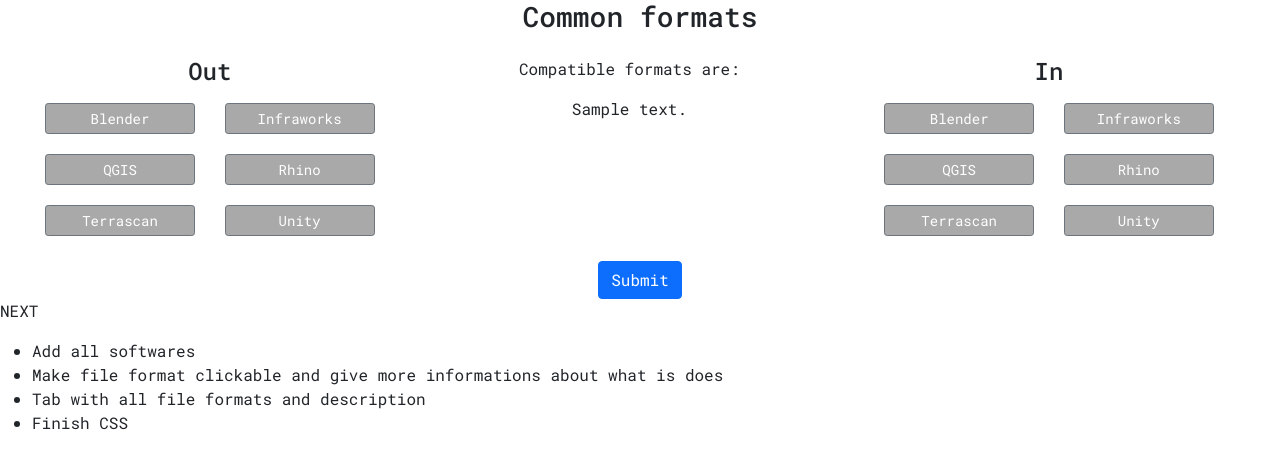
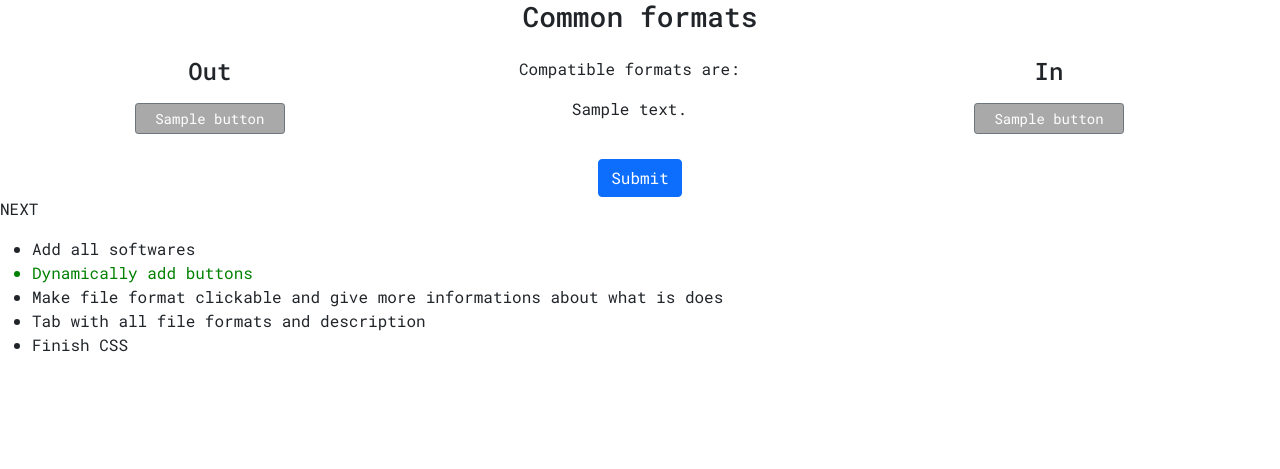
Before and after one commit to melindafemminis/file-format-comp, a Flask app: template templates/index.html in a window 1280 px wide. Shown: the top 469 px of the page. Run offline with Flask 2, Linux system fonts and the light colour scheme; the template is opened without the code that fills it: most values are stand-ins (such as "Sample title", 1, 10 or a date in 2020).

Commit message:
Jinja for HTML buttons

```diff
--- a/templates/index.html
+++ b/templates/index.html
@@ -22,18 +22,14 @@
                 <h4>Out</h4>
                 <div class="flex-container">
                     <div class="form-group">
-                        <input type="radio" class="btn-check" name="btn-out" id="blenderout" value="blenderout" required>
-                        <label class="btn btn-secondary btn-sm custom" for="blenderout">Blender</label>
-                        <input type="radio" class="btn-check" name="btn-out" id="infraworksout" value="infraworksout">
-                        <label class="btn btn-secondary btn-sm custom" for="infraworksout">Infraworks</label>
-                        <input type="radio" class="btn-check" name="btn-out" id="qgisout" value="qgisout">
-                        <label class="btn btn-secondary btn-sm custom" for="qgisout">QGIS</label>
-                        <input type="radio" class="btn-check" name="btn-out" id="rhinoout" value="rhinoout">
-                        <label class="btn btn-secondary btn-sm custom" for="rhinoout">Rhino</label>
-                        <input type="radio" class="btn-check" name="btn-out" id="terrascanout" value="terrascanout">
-                        <label class="btn btn-secondary btn-sm custom" for="terrascanout">Terrascan</label>
-                        <input type="radio" class="btn-check" name="btn-out" id="unityout" value="unityout">
-                        <label class="btn btn-secondary btn-sm custom" for="unityout">Unity</label>
+
+                        <!-- With Jinja, dynmically create one button per software. -->
+                        {% for button in buttons %}
+                        {% set list = [button, 'out'] %}
+                            <input type="radio" class="btn-check" name="btn-out" id={{ list|join('') }} value={{ list|join('') }}>
+                            <label class="btn btn-secondary btn-sm custom" for={{ list|join('') }}>{{ button }}</label>
+                        {% endfor %}
+
                     </div>
                 </div>
             </div>
@@ -45,18 +41,14 @@
                 <h4>In</h4>
                 <div class="flex-container">
                     <div class="form-group">
-                        <input type="radio" class="btn-check" name="btn-in" id="blenderin" value="blenderin" required>
-                        <label class="btn btn-secondary btn-sm custom" for="blenderin">Blender</label>
-                        <input type="radio" class="btn-check" name="btn-in" id="infraworksin" value="infraworksin">
-                        <label class="btn btn-secondary btn-sm custom" for="infraworksin">Infraworks</label>
-                        <input type="radio" class="btn-check" name="btn-in" id="qgisin" value="qgisin">
-                        <label class="btn btn-secondary btn-sm custom" for="qgisin">QGIS</label>
-                        <input type="radio" class="btn-check" name="btn-in" id="rhinoin" value="rhinoin">
-                        <label class="btn btn-secondary btn-sm custom" for="rhinoin">Rhino</label>
-                        <input type="radio" class="btn-check" name="btn-in" id="terrascanin" value="terrascanin">
-                        <label class="btn btn-secondary btn-sm custom" for="terrascanin">Terrascan</label>
-                        <input type="radio" class="btn-check" name="btn-in" id="unityin" value="unityin">
-                        <label class="btn btn-secondary btn-sm custom" for="unityin">Unity</label>
+
+                        <!-- With Jinja, dynmically create one button per software. -->
+                        {% for button in buttons %}
+                        {% set list = [button, 'in'] %}
+                            <input type="radio" class="btn-check" name="btn-in" id={{ list|join('') }} value={{ list|join('') }}>
+                            <label class="btn btn-secondary btn-sm custom" for={{ list|join('') }}>{{ button }}</label>
+                        {% endfor %}
+
                     </div>
                 </div>
             </div>
@@ -68,6 +60,7 @@
             <p>NEXT</p>
             <ul>
                 <li>Add all softwares</li>
+                <li style="color: green;">Dynamically add buttons</li>
                 <li>Make file format clickable and give more informations about what is does</li>
                 <li>Tab with all file formats and description</li>
                 <li>Finish CSS</li>
```
